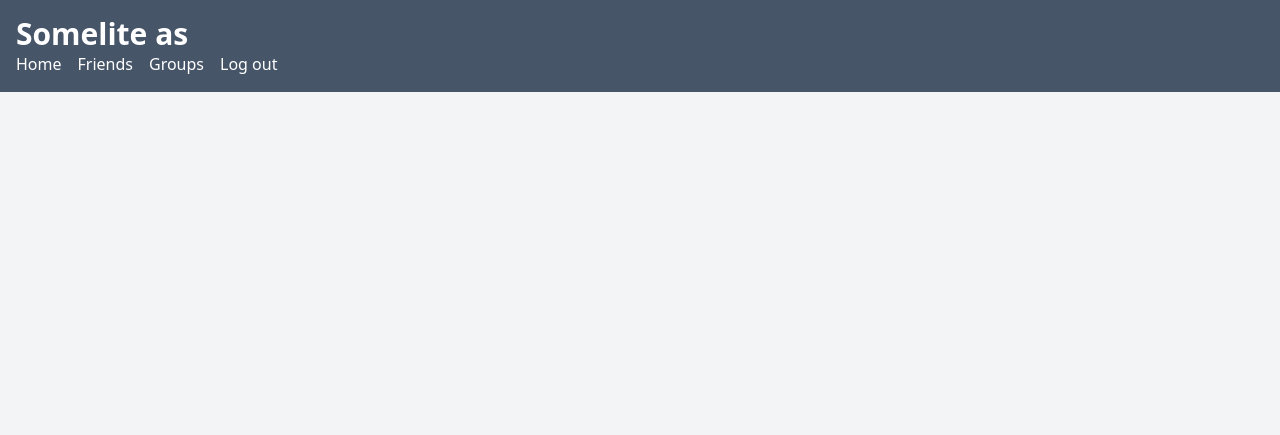
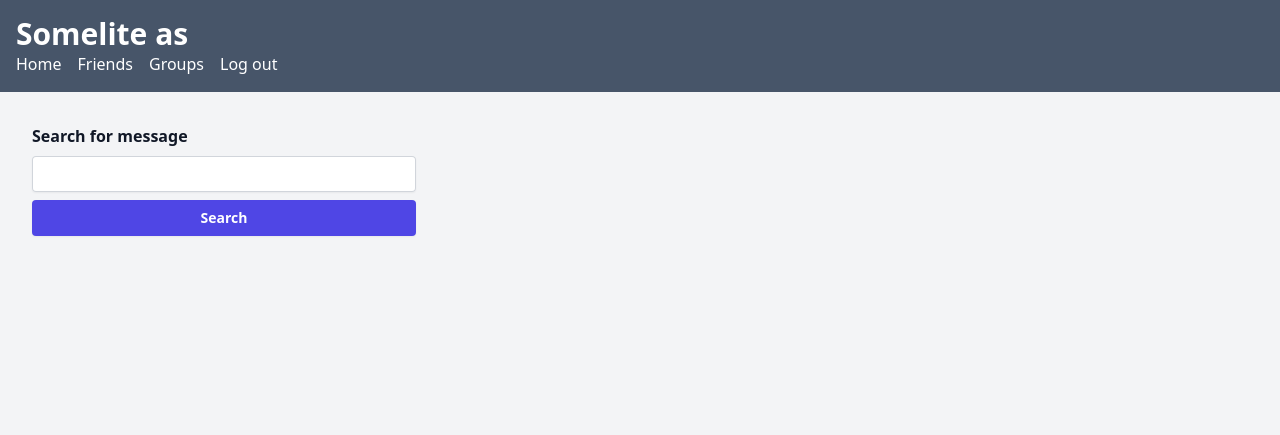
Before and after one commit to Skovrup1/somelite, a Flask app: template src/templates/main.html in a window 1280 px wide. Shown: the top 435 px of the page. Run offline with Flask 3, Linux system fonts and the light colour scheme; the template is opened without the code that fills it, so the values that code supplies are empty; style sheets or scripts are compiled from the project's sources.

Commit message:
forgot search

```diff
--- a/src/database.py
+++ b/src/database.py
@@ -417,7 +417,7 @@ class Db:
                 words = keyword.split()
                 pattern = "|".join(words)
                 query = """
-                    SELECT users.name, posts.date, posts.message, posts.id
+                    SELECT users.name, posts.id, posts.user_id, posts.date, posts.message
                     FROM posts
                     JOIN users ON posts.user_id = users.id
                     WHERE posts.message ~* %s;
--- a/src/main.py
+++ b/src/main.py
@@ -59,11 +59,16 @@ def friends():
 def friends_post():
     like_post = request.form.get("like_post")
     delete_post = request.form.get("delete_post")
+    search = request.form.get("search")
 
     if like_post:
         db.like_post(current_user.id, like_post)
     elif delete_post:
         db.delete_post(delete_post)
+    elif search:
+        names_posts = db.regular_match(search)
+        names, posts = Util.convert_to_web(names_posts)
+        return render_template("main.html", names=names, posts=posts, user=current_user)
 
     return redirect(url_for("main.friends"))
 
--- a/src/templates/main.html
+++ b/src/templates/main.html
@@ -13,6 +13,23 @@
 {% endblock %}
 
 {% block main %}
+<div class="mb-8 max-w-96">
+    <form class="space-y-2" action="#" method="POST">
+        <div class="flex items-center justify-between">
+            <label for="search" class="block text-m font-bold leading-6 text-gray-900">Search for message</label>
+        </div>
+        <div class="mt-2">
+            <input id="search" name="search" type="search" required
+                class="block w-full rounded border-0 px-1.5 py-1.5 text-gray-900 shadow-sm ring-1 ring-inset ring-gray-300 placeholder:text-gray-400 focus:ring-2 focus:ring-inset focus:ring-indigo-600 sm:text-sm sm:leading-6">
+        </div>
+
+        <div>
+            <button type="submit" class="flex w-full justify-center rounded bg-indigo-600 px-3 py-1.5 text-sm font-semibold leading-6 text-white shadow-sm hover:bg-indigo-500 focus-visible:outline focus-visible:outline-2 focus-visible:outline-offset-2 focus-visible:outline-indigo-600">
+                Search
+            </button>
+        </div>
+    </form>
+</div>
 
 {% for i in range(posts|length) %}
 {% set post = posts[i] %}
```
Also changed, not shown: src/templates/groups.html (+19 -0 lines).
